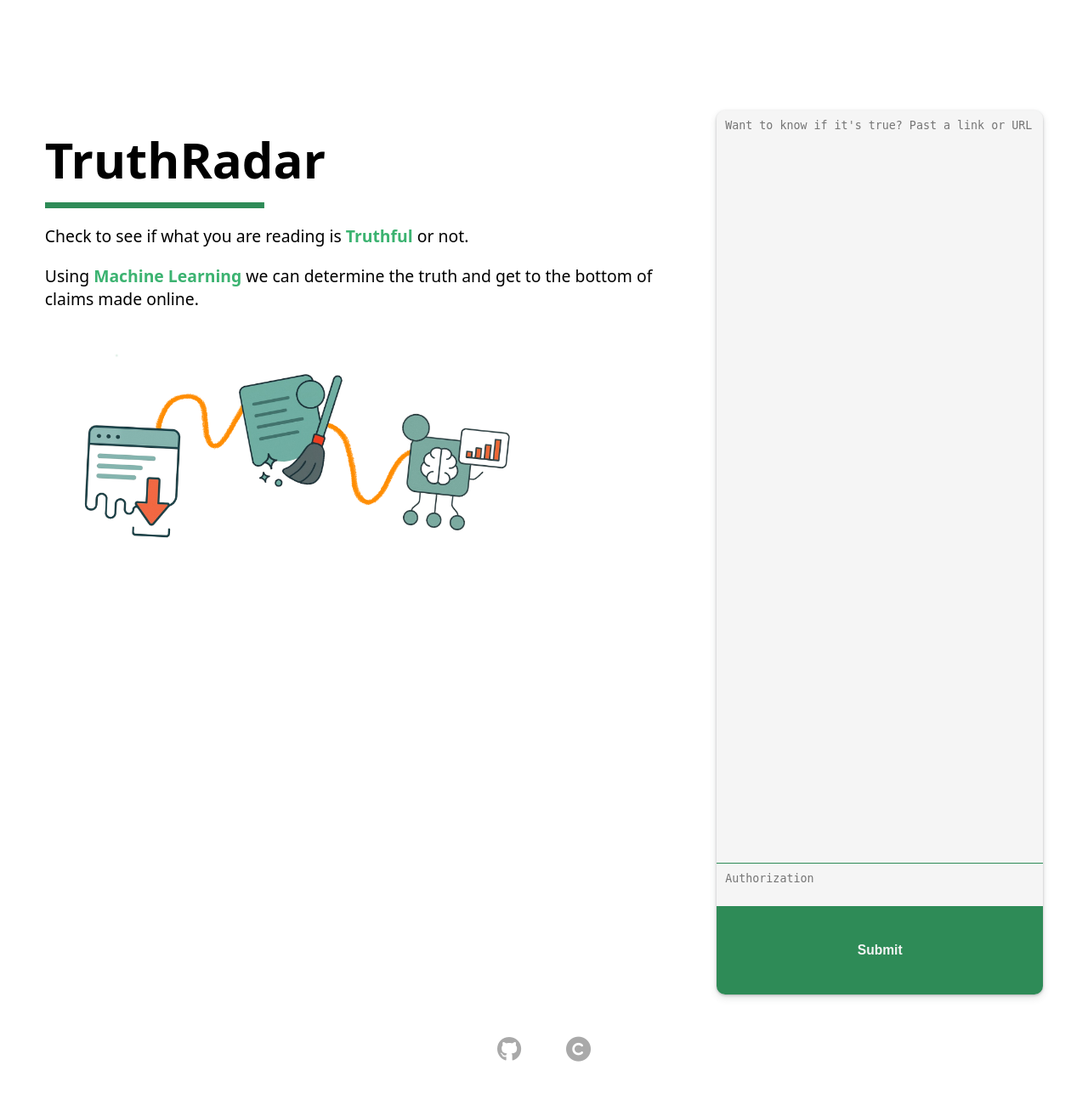
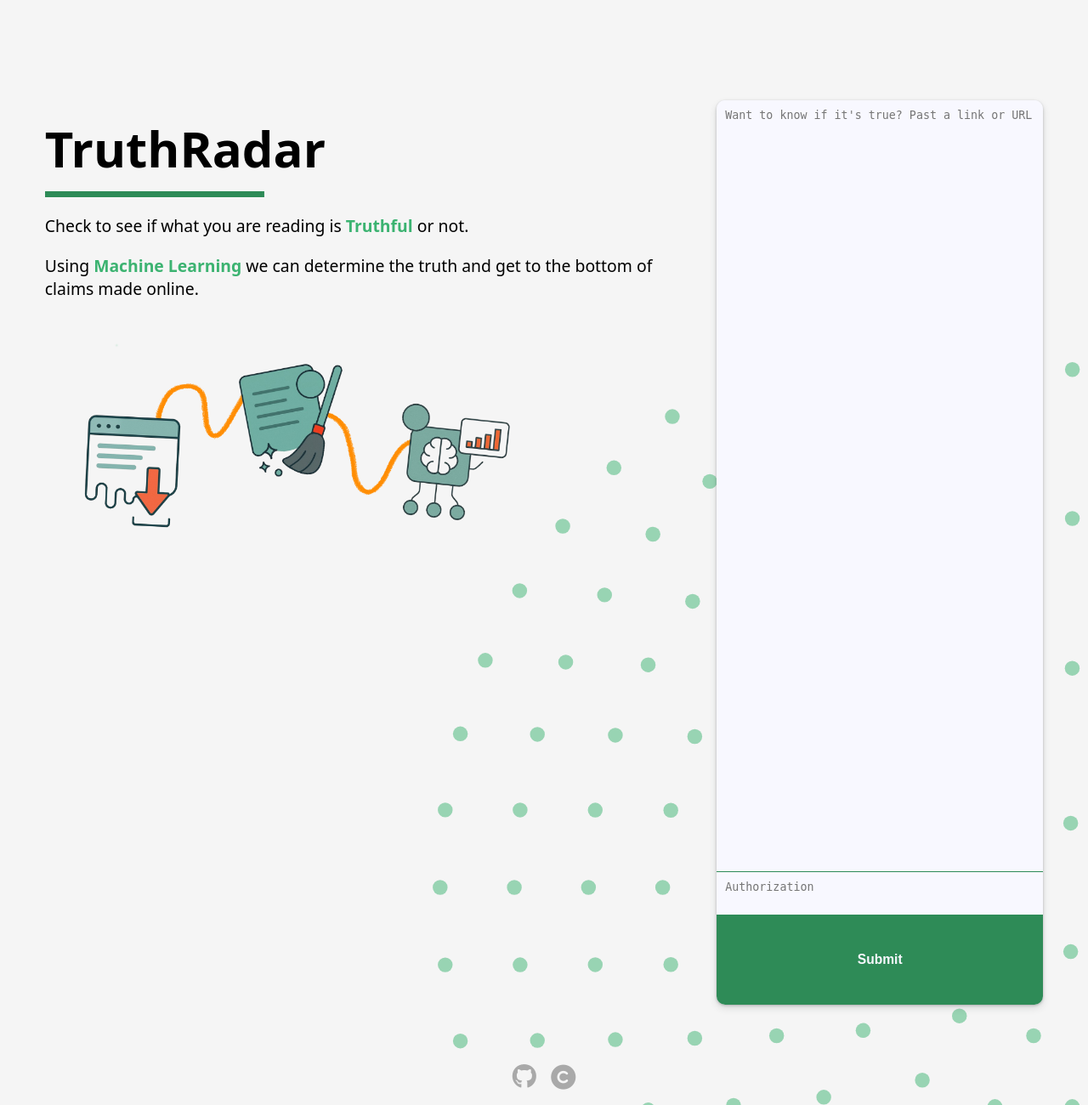
Before and after one commit to meyersa/truthradar, a Flask app: page / in a window 1280 px wide. Shown: the whole page at 85% size. Run offline with Flask 3, Linux system fonts and the light colour scheme; parts of the project's set-up code (start-up, migrations or seed data) failed here and were passed over; some libraries are stand-ins or nearby versions.

Commit message:
UI Improvements

```diff
--- a/static/styles.css
+++ b/static/styles.css
@@ -3,8 +3,8 @@
   --orange: darkorange;
   --lightgreen: mediumseagreen;
   --green: seagreen;
-  --light: whitesmoke;
-  --background: ghostwhite;
+  --light: ghostwhite;
+  --background: whitesmoke;
   --grey: darkgrey;
 }
 
@@ -15,7 +15,7 @@
 html,
 body {
   margin: 0;
-  background-color: #ffffff;
+  background-color: var(--background);
   font-family: system-ui, -apple-system, BlinkMacSystemFont, "Segoe UI", Roboto, Oxygen, Ubuntu, Cantarell, "Open Sans",
     "Helvetica Neue", sans-serif;
   font-size: 110%;
@@ -49,7 +49,7 @@ section.banner {
   display: flex;
   flex-direction: row;
   flex-grow: 1;
-  margin: 0 3rem;
+  margin: 3rem;
   gap: 3rem;
 }
 
@@ -60,6 +60,7 @@ section.banner > div:first-child {
 section.banner > div:last-child {
   flex-grow: 2;
   min-width: 30dvw;
+  z-index: 5;
 }
 
 .mute {
@@ -73,6 +74,16 @@ i {
 
 i:hover {
   color: var(--lightgreen);
+}
+
+.bg-aesthetic {
+  position: fixed;
+  bottom: 0;
+  right: 0;
+  transform: translateX(45%) translateY(30%) scale(1.5);
+  overflow: hidden;
+  pointer-events: none;
+  filter: opacity(0.5)
 }
 
 @media (max-width: 480px) {
@@ -90,5 +101,6 @@ i:hover {
   section.banner {
     flex-direction: column;
     text-align: center;
+    margin: 1.5rem;
   }
 }
--- a/templates/components/footer.html
+++ b/templates/components/footer.html
@@ -4,15 +4,18 @@
 </footer>
 <style>
   footer {
+    z-index: 1;
     display: flex;
     flex-direction: row;
-    height: 10vh;
-    gap: 3rem;
+    height: 5vh;
+    gap: 1rem;
     width: 100%;
     justify-content: center;
     align-items: center;
   }
   footer i {
     color: var(--grey);
+    background-color: var(--background);
+    border-radius: 50%;
   }
 </style>
--- a/templates/components/header.html
+++ b/templates/components/header.html
@@ -5,7 +5,7 @@
 </header>
 <style>
   header {
-    height: 10dvh;
+    height: 5dvh;
     display: flex;
     flex-direction: row;
     margin: 0 3rem;
--- a/templates/layout.html
+++ b/templates/layout.html
@@ -15,5 +15,7 @@
     {% block content %}{% endblock %}
 
     {% include 'components/footer.html' %}
+
+    <img src="/static/radial.svg" class="bg-aesthetic" alt="Aesthetic Image" />
   </body>
 </html>
```
Also changed, not shown: static/radial.svg (added).
